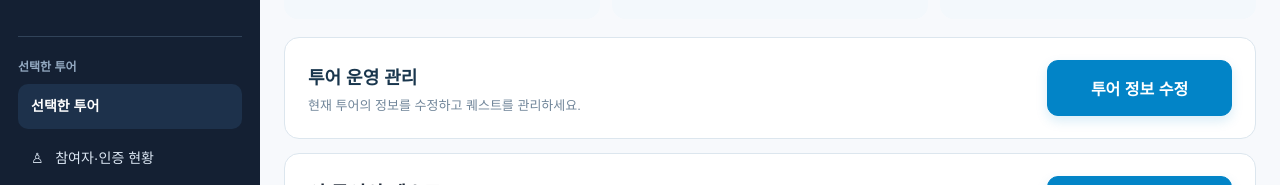
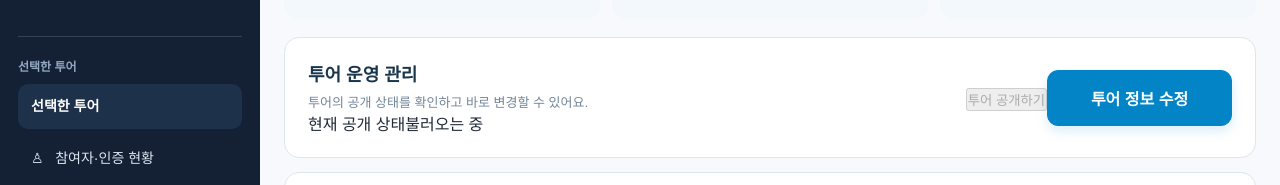
Before and after one commit to poketmon2004-droid/loqest-prototype, a Next.js app: page /admin/tours/amsa in a window 1280 px wide. Shown: the part 226-411 px from the top of the page. Built offline with nearby package versions, Linux system fonts and the light colour scheme; no server answers.

Commit message:
ux(tours): display publication status and toggle directly on tour dashboard

```diff
--- a/app/admin/tours/[tourId]/page.tsx
+++ b/app/admin/tours/[tourId]/page.tsx
@@ -32,6 +32,8 @@ export default function AdminDashboardPage() {
   const [tour, setTour] = useState<Tour | null>(null);
   const [attractions, setAttractions] = useState<Attraction[]>([]);
   const [loaded, setLoaded] = useState(false);
+  const [statusSaving, setStatusSaving] = useState(false);
+  const [statusError, setStatusError] = useState("");
 
   useEffect(() => {
     async function loadDashboardData() {
@@ -98,6 +100,40 @@ export default function AdminDashboardPage() {
     void loadDashboardData();
   }, [tourId]);
 
+  async function toggleTourStatus() {
+    if (!tour || statusSaving) return;
+    const nextStatus = tour.status === "공개" ? "비공개" : "공개";
+    const description = nextStatus === "공개"
+      ? "이 투어를 공개할까요? 공개된 퀘스트가 관광객 화면에 표시됩니다."
+      : "이 투어를 비공개로 전환할까요? 관광객의 투어 목록에서 보이지 않게 됩니다.";
+    if (!window.confirm(description)) return;
+
+    setStatusError("");
+    setStatusSaving(true);
+    try {
+      const adminKey = getAdminApiKey();
+      if (!adminKey) throw new Error("관리자 API 키가 없습니다. 관리자 화면을 새로고침해 주세요.");
+      const response = await fetch(`/api/tours/${encodeURIComponent(tourId)}`, {
+        method: "PATCH",
+        headers: { "content-type": "application/json", "x-admin-api-key": adminKey },
+        body: JSON.stringify({ status: nextStatus }),
+      });
+      const result = await response.json() as { tour?: { status: string }; message?: string };
+      if (response.status === 401) {
+        clearAdminApiKey();
+        throw new Error("관리자 API 키가 올바르지 않습니다.");
+      }
+      if (!response.ok || result.tour?.status !== nextStatus) {
+        throw new Error(result.message || "공개 상태를 변경하지 못했습니다.");
+      }
+      setTour((previous) => previous ? { ...previous, status: nextStatus } : previous);
+    } catch (error) {
+      setStatusError(error instanceof Error ? error.message : "공개 상태를 변경하지 못했습니다.");
+    } finally {
+      setStatusSaving(false);
+    }
+  }
+
   const totalCount = attractions.length;
   const publicCount = attractions.filter((item) => item.status === "공개").length;
   const alerts = attractions.filter((item) => item.needsImageTest);
@@ -138,8 +174,27 @@ export default function AdminDashboardPage() {
         </section>
 
         <section className={styles.tourActions}>
-          <div><strong>투어 운영 관리</strong><p>현재 투어의 정보를 수정하고 퀘스트를 관리하세요.</p></div>
-          <Link href={`/admin/tours/${tourId}/edit`} className={styles.tourEdit}>투어 정보 수정</Link>
+          <div className={styles.tourActionsSummary}>
+            <strong>투어 운영 관리</strong>
+            <p>투어의 공개 상태를 확인하고 바로 변경할 수 있어요.</p>
+            <div className={styles.tourStatusRow} aria-live="polite">
+              <span className={styles.tourStatusLabel}>현재 공개 상태</span>
+              {tour ? (
+                <span className={`${styles.tourStatusBadge} ${tour.status === "공개" ? styles.tourStatusPublic : styles.tourStatusPrivate}`}>
+                  <span className={styles.tourStatusDot} aria-hidden="true" />
+                  {tour.status === "공개" ? "공개 중" : "비공개"}
+                </span>
+              ) : <span className={styles.tourStatusLabel}>불러오는 중</span>}
+            </div>
+            {statusError && <p className={styles.tourStatusError} role="alert">{statusError}</p>}
+          </div>
+          <div className={styles.tourActionButtons}>
+            <button type="button" className={`${styles.tourStatusButton} ${tour?.status === "공개" ? styles.tourHideButton : styles.tourPublishButton}`}
+              onClick={toggleTourStatus} disabled={!tour || !loaded || statusSaving}>
+              {statusSaving ? "변경 중..." : tour?.status === "공개" ? "비공개로 전환" : "투어 공개하기"}
+            </button>
+            <Link href={`/admin/tours/${encodeURIComponent(tourId)}/edit`} className={styles.tourEdit}>투어 정보 수정</Link>
+          </div>
         </section>
 
         <section className={styles.questListSection}>
```
